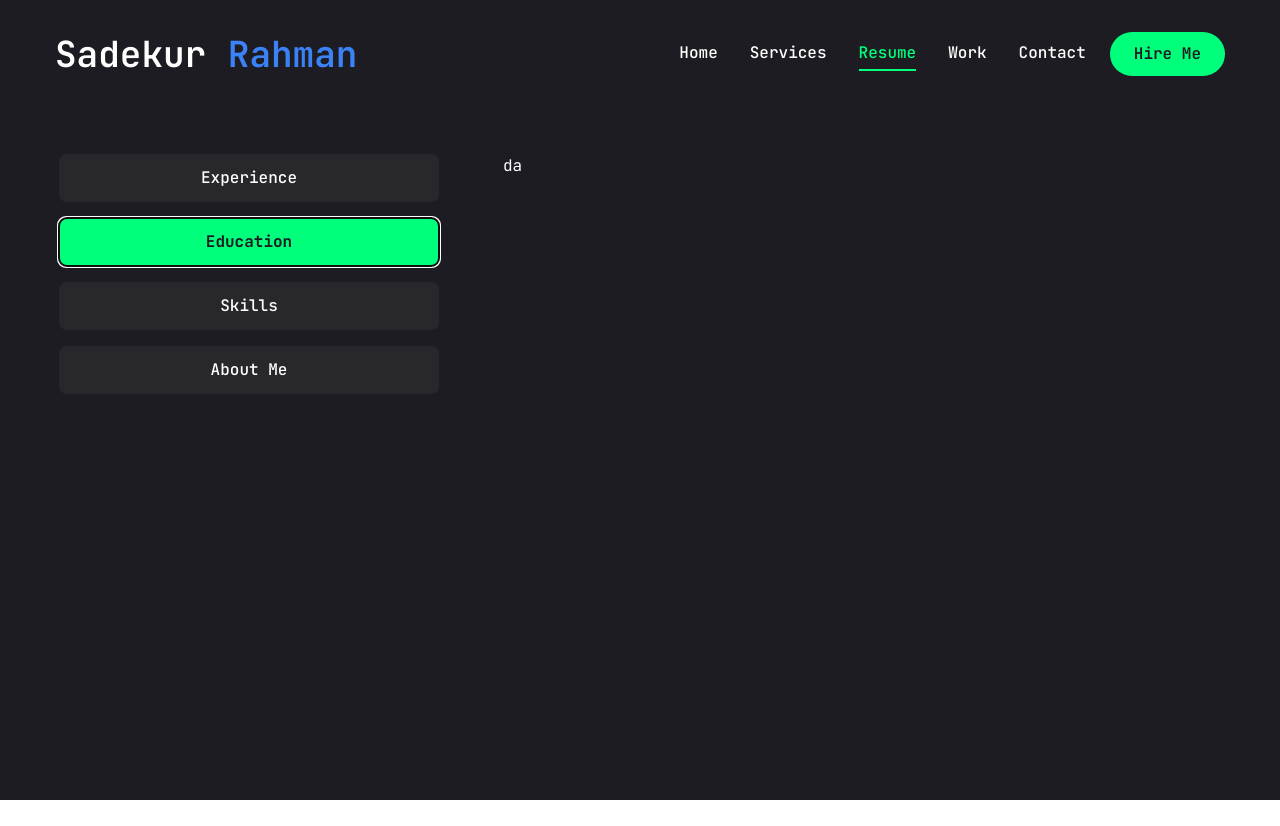
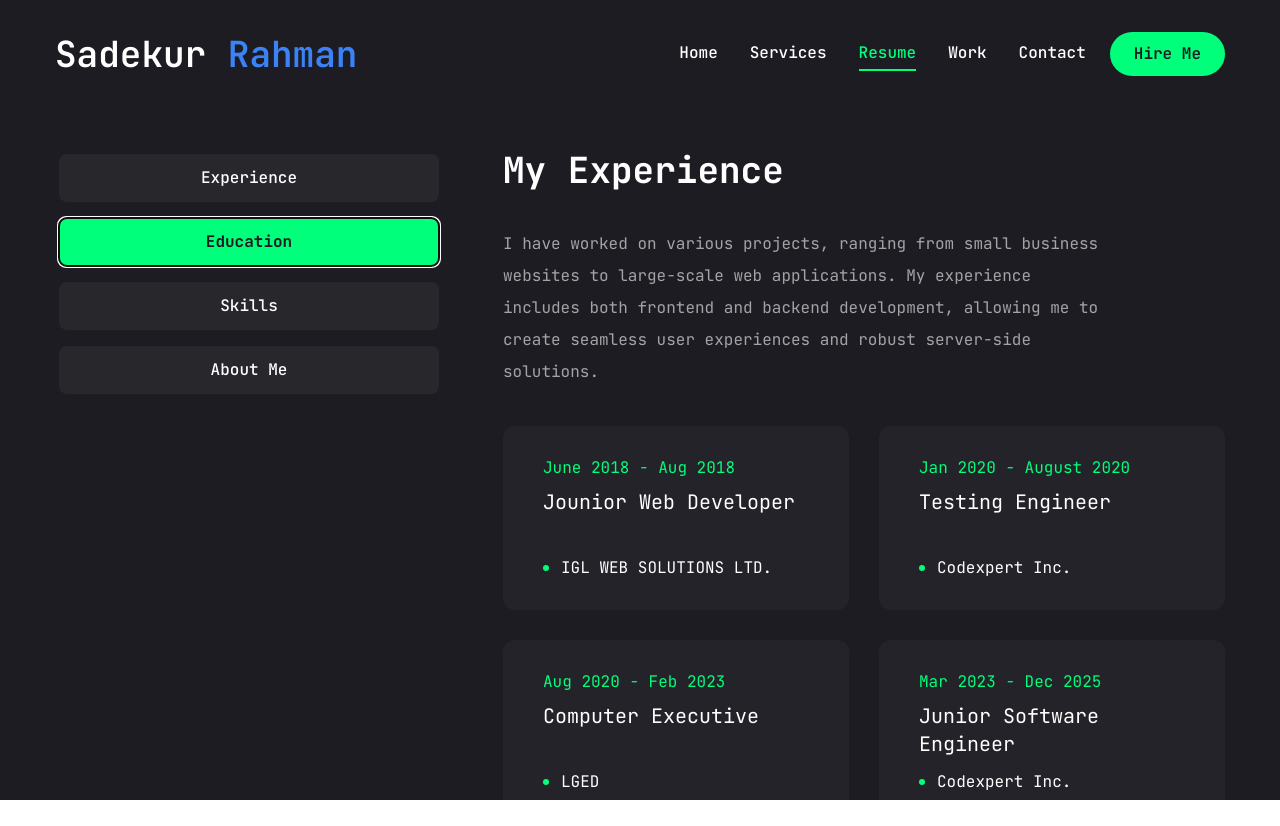
Before and after one commit to sadekur/pfs-2, a Next.js app: page /resume in a window 1280 px wide. Both pictures are taken after a click on the tab "Education". Before the commit the page ends 800 px from the top, so only its background shows below. Built offline with nearby package versions, Linux system fonts and the light colour scheme.

Commit message:
Add: education section

```diff
--- a/app/resume/page.jsx
+++ b/app/resume/page.jsx
@@ -278,7 +278,27 @@ const Resume = () => {
           </TabsContent>
 
           <TabsContent value="education" className="w-full">
-            {/* Education content goes here */}da
+            <div className="flex flex-col gap-[38px] text-center xl:text-left">
+              <h3 className="text-4xl font-bold">{experience.title}</h3>
+              <p className="text-white/60 max-w-[600px] mx-auto xl:mx-0">{experience.description}</p>
+              <ScrollArea className="h-[400px]">
+                <ul className="grid grid-cols-1 lg:grid-cols-2 gap-[30px]">
+                  {experience.items.map((item, index) => {
+                    return (
+                      <li key={index} className="bg-[#232329] h-[184px] py-6 px-10 rounded-xl flex flex-col justify-center items-center lg:items-start gap-1">
+                        <span className="text-accent">{item.duration}</span>
+                        <h3 className="text-xl max-w-[268px] min-h-[60px] text-center lg:text-left">{item.position}</h3>
+                        <div className="flex items-center gap-3 ">
+                          <span className="w-[6px] h-[6px] rounded-full bg-accent">
+                          </span>
+                          <p className="text-white/68">{item.company}</p>
+                        </div>
+                      </li>
+                    )
+                  })}
+                </ul>
+              </ScrollArea>
+            </div>
           </TabsContent>
 
           <TabsContent value="skills" className="w-full">
```
